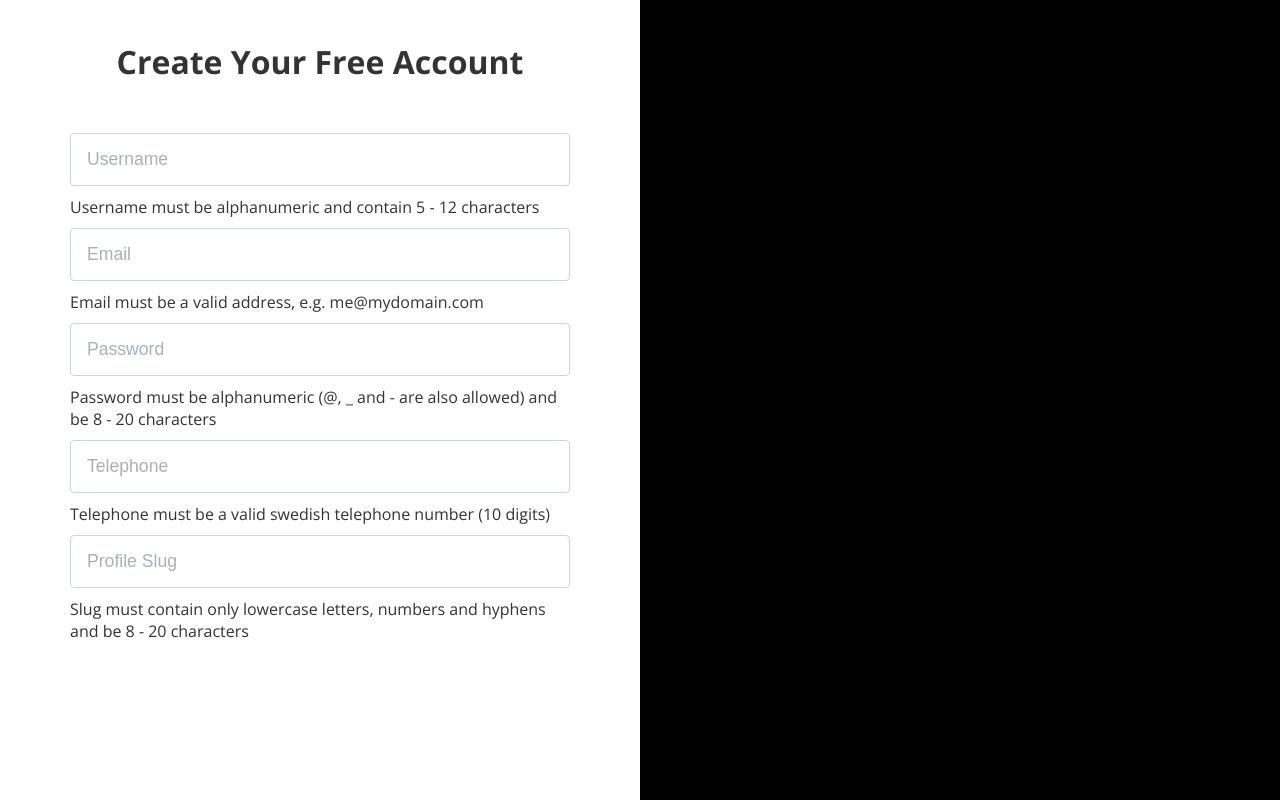
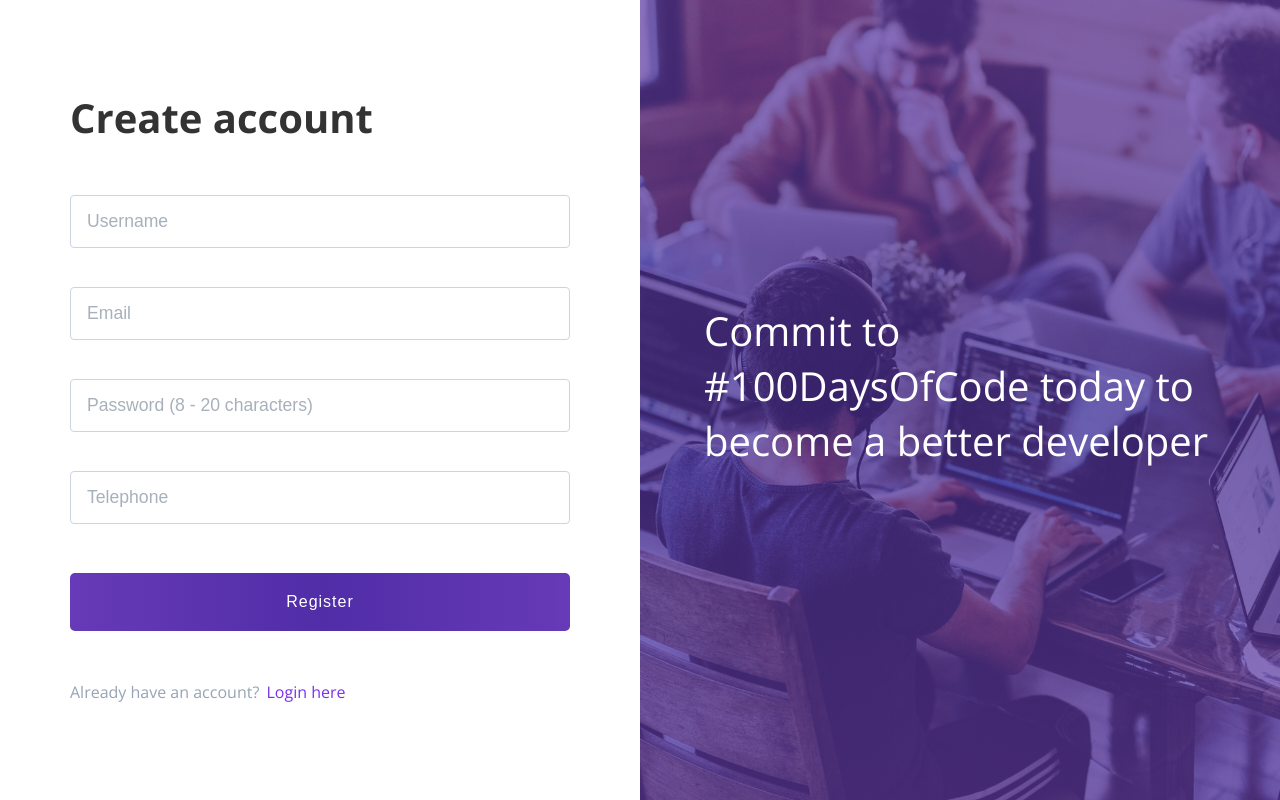
Before and after one commit to erikshumkov/form-validation-regex, a plain HTML site: page index.html in a window 1280 px wide. Drawn offline with nearby package versions, Linux system fonts and the light colour scheme.

Commit message:
add bg img and styles

```diff
--- a/index.html
+++ b/index.html
@@ -2,51 +2,61 @@
 <html>
   <head>
     <meta charset="utf-8" />
-    <title>RegEx Form</title>
+    <title>Form Validation Regex</title>
     <link rel="stylesheet" href="styles.css" />
   </head>
   <body>
     <div class="grid">
       <form>
-        <h1>Create Your Free Account</h1>
+        <h1>Create account</h1>
         <input
           type="text"
+          autocomplete="off"
           id="username"
           name="username"
           placeholder="Username"
         />
         <p>Username must be alphanumeric and contain 5 - 12 characters</p>
 
-        <input type="text" id="email" name="email" placeholder="Email" />
+        <input
+          type="text"
+          autocomplete="off"
+          id="email"
+          name="email"
+          placeholder="Email"
+        />
         <p>Email must be a valid address, e.g. me@mydomain.com</p>
 
         <input
           type="password"
           name="password"
           id="password"
-          placeholder="Password"
+          placeholder="Password (8 - 20 characters)"
         />
         <p>
-          Password must be alphanumeric (@, _ and - are also allowed) and be 8 -
-          20 characters
+          Password must be alphanumeric (@, _ and - are also allowed)
         </p>
 
         <input
           type="text"
+          autocomplete="off"
           name="telephone"
           id="telephone"
           placeholder="Telephone"
         />
         <p>Telephone must be a valid swedish telephone number (10 digits)</p>
 
-        <input type="text" name="slug" id="slug" placeholder="Profile Slug" />
-        <p>
-          Slug must contain only lowercase letters, numbers and hyphens and be 8
-          - 20 characters
-        </p>
+        <button type="submit">Register</button>
+
+        <p>Already have an account?</p>
+        <a href="#" class="login">Login here</a>
       </form>
       <div class="side-image">
-        <div class="img"></div>
+        <div class="img">
+          <h1>
+            Commit to #100DaysOfCode today to become a better developer
+          </h1>
+        </div>
       </div>
     </div>
     <script type="text/javascript" src="validation.js"></script>
--- a/styles.css
+++ b/styles.css
@@ -17,13 +17,13 @@ body {
 }
 
 h1 {
+  font-size: 2.5rem;
   font-weight: 700;
   margin: 20px auto 50px;
-  text-align: center;
 }
 form {
   width: 500px;
-  margin: 20px auto;
+  margin: 70px auto 20px;
 }
 input {
   display: block;
@@ -37,15 +37,34 @@ input {
   outline: none !important;
 }
 
+form button {
+  margin: 20px 0 50px;
+  width: 100%;
+  background-image: linear-gradient(
+    to right,
+    #673ab7 0%,
+    #512da8 51%,
+    #673ab7 100%
+  );
+  border: 0;
+  outline: 0;
+  border-radius: 5px;
+  padding: 20px 0;
+  font-size: 1rem;
+  letter-spacing: 1px;
+  color: #fff;
+  cursor: pointer;
+}
+
 ::placeholder {
   color: #a8b0bb;
 }
 
-.valid {
+input.valid {
   border-color: #8ed081;
 }
 
-.invalid {
+input.invalid {
   border-color: #f7df1e;
 }
 
@@ -55,7 +74,47 @@ input {
 }
 
 .side-image .img {
+  display: flex;
+  align-items: center;
+  justify-content: center;
+  color: #fff;
   height: 100%;
   width: 100%;
-  background: black;
+  background: linear-gradient(
+      rgba(103, 58, 183, 0.6),
+      rgba(81, 45, 168, 0.6),
+      rgba(103, 58, 183, 0.6)
+    ),
+    url('./img/developers.jpg') center center no-repeat;
+  background-size: cover;
 }
+
+.side-image .img h1 {
+  width: 80%;
+  font-weight: 300;
+}
+
+input + p {
+  font-size: 0.9rem;
+  font-weight: 600;
+  text-align: center;
+  margin: 0 10px;
+  color: #f7df1e;
+  opacity: 0;
+  transition: 0.3s opacity ease;
+}
+input.invalid + p {
+  opacity: 1;
+}
+
+button + p {
+  display: inline;
+  color: #96a4b6;
+}
+
+.login {
+  display: inline;
+  text-decoration: none;
+  margin-left: 3px;
+  color: #7a30ee;
+}
--- a/validation.js
+++ b/validation.js
@@ -5,21 +5,22 @@ const password = document.getElementById("password");
 const telephone = document.getElementById("telephone");
 const slug = document.getElementById("slug");
 const form = document.querySelector("form");
+const button = form.querySelector("button");
 
+// Regular expressions
 const patterns = {
   username: /^[a-z\d]{5,12}$/i,
-  email: /^[a-z]{2,15}@[a-z]{3,15}\.(se|com)$/,
+  email: /^([a-z\d\.-]+)@([a-z\d-]+)\.([a-z]{2,8})(\.[a-z]{2,8})?$/,
   password: /^[\w@-]{8,20}$/,
-  telephone: /^(0|\+46)7(3|6)(\d){7}$/,
-  slug: /^[a-z\d-]{8,20}$/
+  telephone: /^(0|\+46)\d{9}$/
 };
 
 // Functions
 function validateField(field, regex) {
   if (regex.test(field.value)) {
-    field.className = "valid"
+    field.className = "valid";
   } else {
-    field.className = "invalid"
+    field.className = "invalid";
   }
 }
 
@@ -29,7 +30,7 @@ function checkEmptyField(field) {
   }
 }
 
-// Event listener
+// Event listeners
 form.addEventListener("input", e => {
   let value = e.target.value;
   let id = e.target.id;
@@ -53,9 +54,8 @@ form.addEventListener("input", e => {
     validateField(telephone, patterns[id]);
     checkEmptyField(telephone);
   }
+});
 
-  if (id === "slug") {
-    validateField(slug, patterns[id]);
-    checkEmptyField(slug);
-  }
-});
+button.addEventListener("click", e => {
+  e.preventDefault();
+})
```
Also changed, not shown: img/developers.jpg (added).
